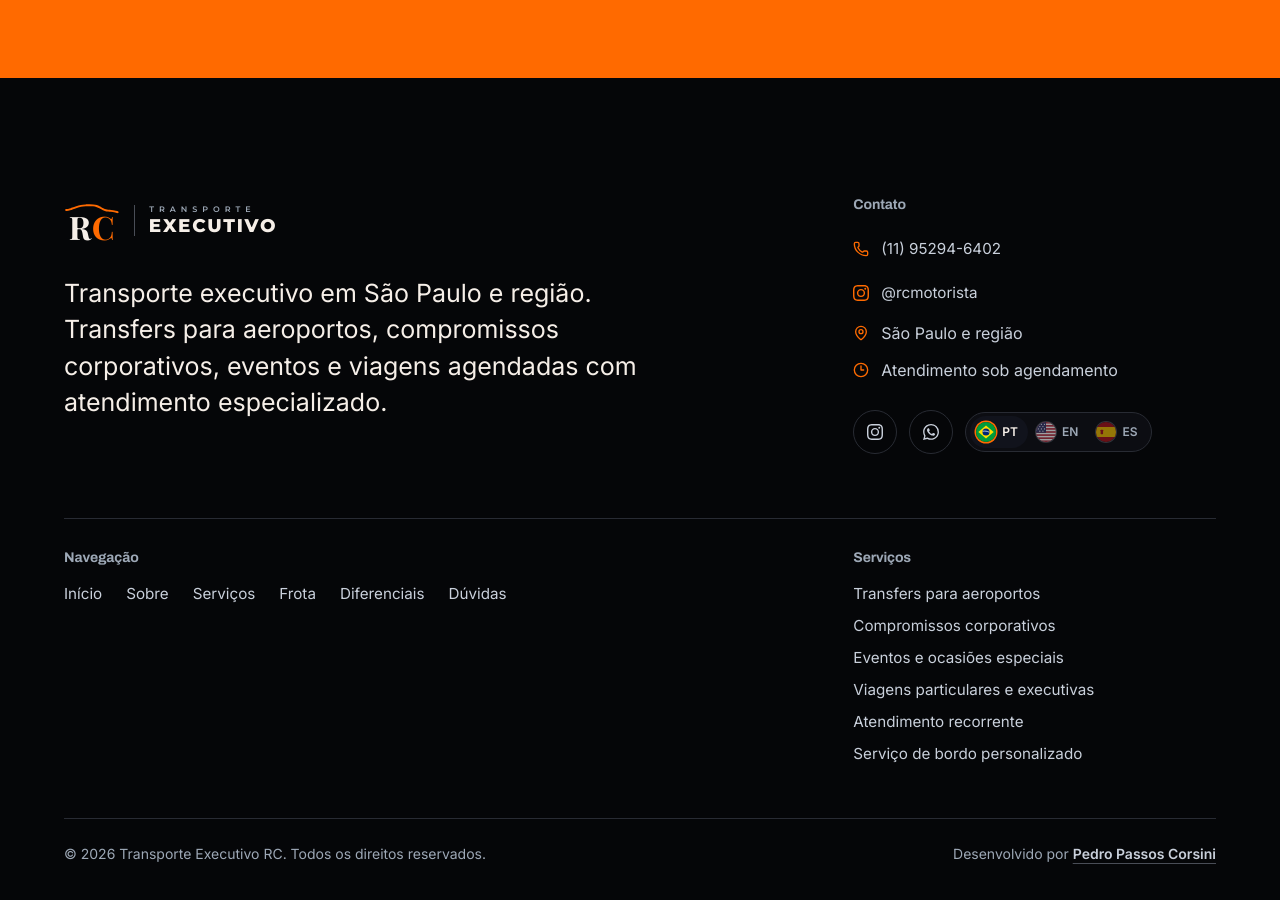
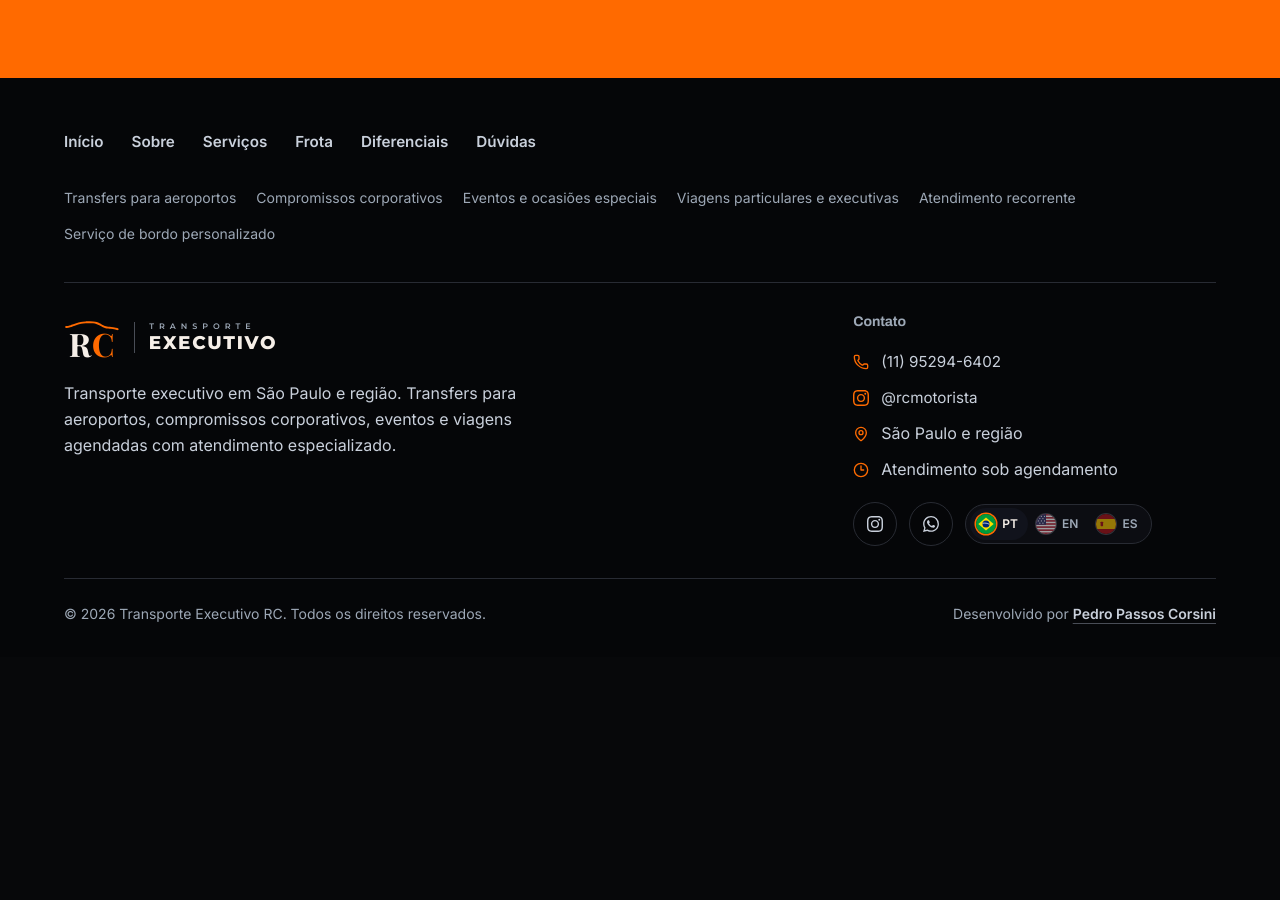
Before and after one commit to pedropcorsini/landing-page-rc-motorista, a React (Vite) app: page / in a window 1280 px wide. Shown: the part 6180-7080 px from the top of the page. After the commit the page ends 6837 px from the top, so only its background shows below. Built offline with nearby package versions, Linux system fonts and the light colour scheme.

Commit message:
feat: rodape compacto em uma secao com a navegacao no topo

```diff
--- a/src/components/Footer.tsx
+++ b/src/components/Footer.tsx
@@ -12,19 +12,44 @@ export function Footer() {
   const { t, whatsappHref } = useLanguage();
 
   return (
-    <footer className="bg-paper-deep pb-10 pt-[var(--section-gap-s)]">
+    <footer className="bg-paper-deep pb-8 pt-12">
       <div className="container-site">
-        <div className="grid gap-12 lg:grid-cols-12 lg:gap-8">
+        <div className="grid gap-x-8 gap-y-6 lg:grid-cols-12">
+          <nav aria-label={t.ui.footerNav} className="lg:col-span-12">
+            <h2 className="sr-only">{t.footer.navTitle}</h2>
+            <ul className="flex flex-wrap gap-x-7 gap-y-1">
+              {sectionIds.map((id) => (
+                <li key={id}>
+                  <a href={`#${id}`} className={`${rowLink} font-semibold text-ink`}>
+                    {t.nav[id]}
+                  </a>
+                </li>
+              ))}
+            </ul>
+          </nav>
+          <div className="lg:col-span-12">
+            <h2 className="sr-only">{t.footer.servicesTitle}</h2>
+            <ul className="flex flex-wrap gap-x-5 gap-y-1">
+              {t.services.map((service) => (
+                <li key={service.title}>
+                  <a href="#servicos" className={`${rowLink} !text-[0.875rem] text-muted`}>
+                    {service.title}
+                  </a>
+                </li>
+              ))}
+            </ul>
+          </div>
+        </div>
+
+        <div className="mt-8 grid gap-8 border-t border-rule pt-8 lg:grid-cols-12 lg:gap-8">
           <div className="lg:col-span-7">
             <BrandLogo />
-            <p className="mt-8 max-w-[38ch] text-[1.2rem] leading-[1.5] text-ink sm:text-[length:var(--text-xl)] sm:leading-[1.45]">
-              {t.footer.description}
-            </p>
+            <p className="mt-5 max-w-[48ch] text-[1rem] leading-relaxed text-ink-2">{t.footer.description}</p>
           </div>
 
-          <div className="flex flex-col gap-5 lg:col-span-4 lg:col-start-9">
+          <div className="flex flex-col gap-4 lg:col-span-4 lg:col-start-9">
             <h2 className={rowTitle}>{t.footer.contactTitle}</h2>
-            <ul className="space-y-3 text-[1rem] text-ink-2">
+            <ul className="space-y-1 text-[1rem] text-ink-2">
               <li>
                 <a href={site.phoneHref} className={`gap-3 ${rowLink}`}>
                   <Phone aria-hidden="true" className="h-4 w-4 text-accent" />
@@ -37,16 +62,16 @@ export function Footer() {
                   {site.instagramHandle}
                 </a>
               </li>
-              <li className="flex items-center gap-3">
+              <li className="flex min-h-[32px] items-center gap-3">
                 <MapPin aria-hidden="true" className="h-4 w-4 text-accent" />
                 {t.location}
               </li>
-              <li className="flex items-center gap-3">
+              <li className="flex min-h-[32px] items-center gap-3">
                 <Clock3 aria-hidden="true" className="h-4 w-4 text-accent" />
                 {t.footer.schedule}
               </li>
             </ul>
-            <div className="mt-2 flex flex-wrap items-center gap-3">
+            <div className="flex flex-wrap items-center gap-3">
               <a
                 href={site.instagramHref}
                 target="_blank"
@@ -70,34 +95,7 @@ export function Footer() {
           </div>
         </div>
 
-        <div className="mt-16 grid gap-8 border-t border-rule pt-8 lg:grid-cols-12 lg:gap-8">
-          <nav aria-label={t.ui.footerNav} className="lg:col-span-7">
-            <h2 className={rowTitle}>{t.footer.navTitle}</h2>
-            <ul className="mt-3 flex flex-wrap gap-x-6 gap-y-1">
-              {sectionIds.map((id) => (
-                <li key={id}>
-                  <a href={`#${id}`} className={rowLink}>
-                    {t.nav[id]}
-                  </a>
-                </li>
-              ))}
-            </ul>
-          </nav>
-          <div className="lg:col-span-4 lg:col-start-9">
-            <h2 className={rowTitle}>{t.footer.servicesTitle}</h2>
-            <ul className="mt-3 flex flex-col">
-              {t.services.map((service) => (
-                <li key={service.title}>
-                  <a href="#servicos" className={rowLink}>
-                    {service.title}
-                  </a>
-                </li>
-              ))}
-            </ul>
-          </div>
-        </div>
-
-        <div className="mt-12 flex flex-col gap-3 border-t border-rule pt-6 text-[0.875rem] text-muted sm:flex-row sm:items-center sm:justify-between">
+        <div className="mt-8 flex flex-col gap-3 border-t border-rule pt-6 text-[0.875rem] text-muted sm:flex-row sm:items-center sm:justify-between">
           <p>
             © 2026 {t.brand}. {t.footer.rights}
           </p>
```
